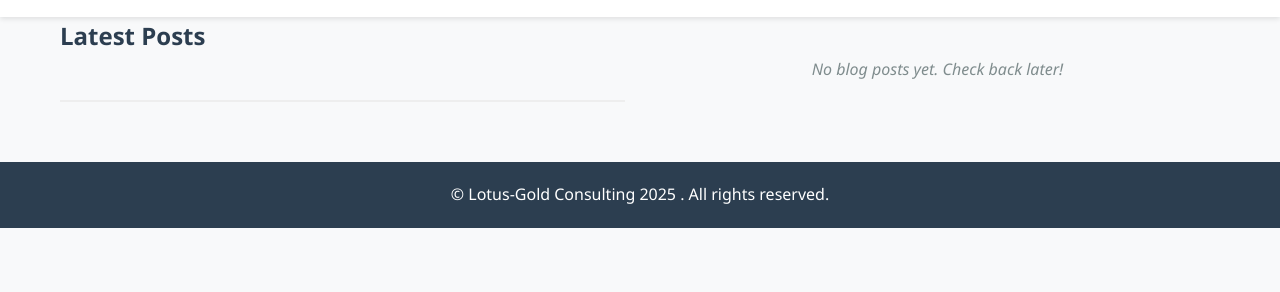
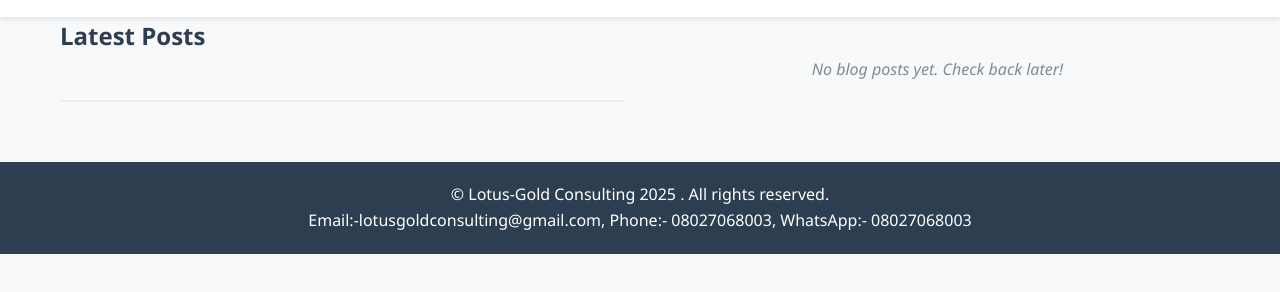
Before and after one commit to austine0608/Lotus-Gold-Media, a plain HTML site: page index.html in a window 1280 px wide. Shown: the part 126-418 px from the top of the page. Drawn offline with Linux system fonts and the light colour scheme.

Commit message:
Update index.html

```diff
--- a/index.html
+++ b/index.html
@@ -32,9 +32,11 @@
     <footer>
         <div class="container">
             <p>&copy; Lotus-Gold Consulting 2025 . All rights reserved.</p>
+             <p>Email:-lotusgoldconsulting@gmail.com, Phone:- 08027068003, WhatsApp:- 08027068003</p>
         </div>
     </footer>
 
     <script src="script.js"></script>
 </body>
+
 </html>
```
